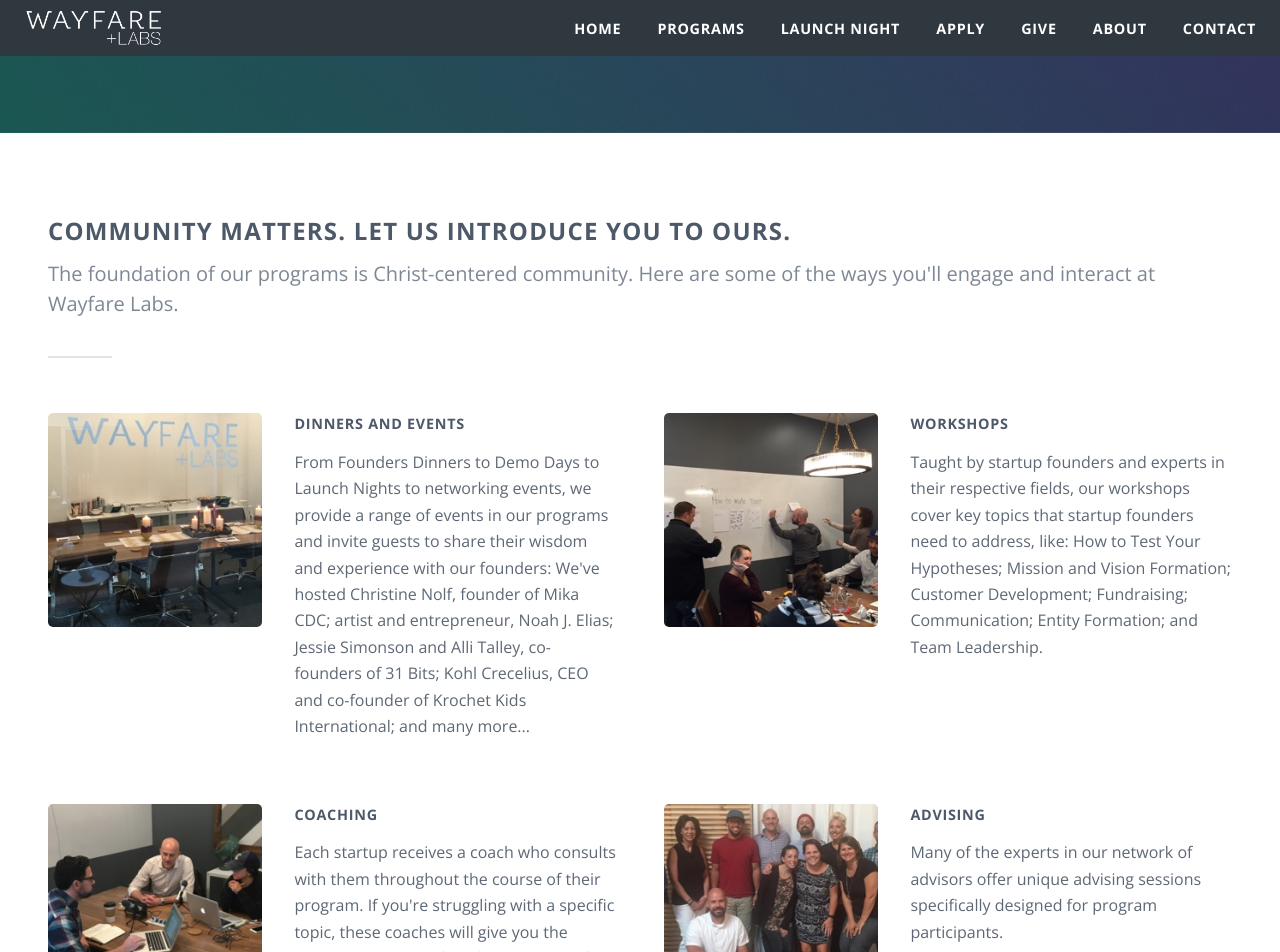
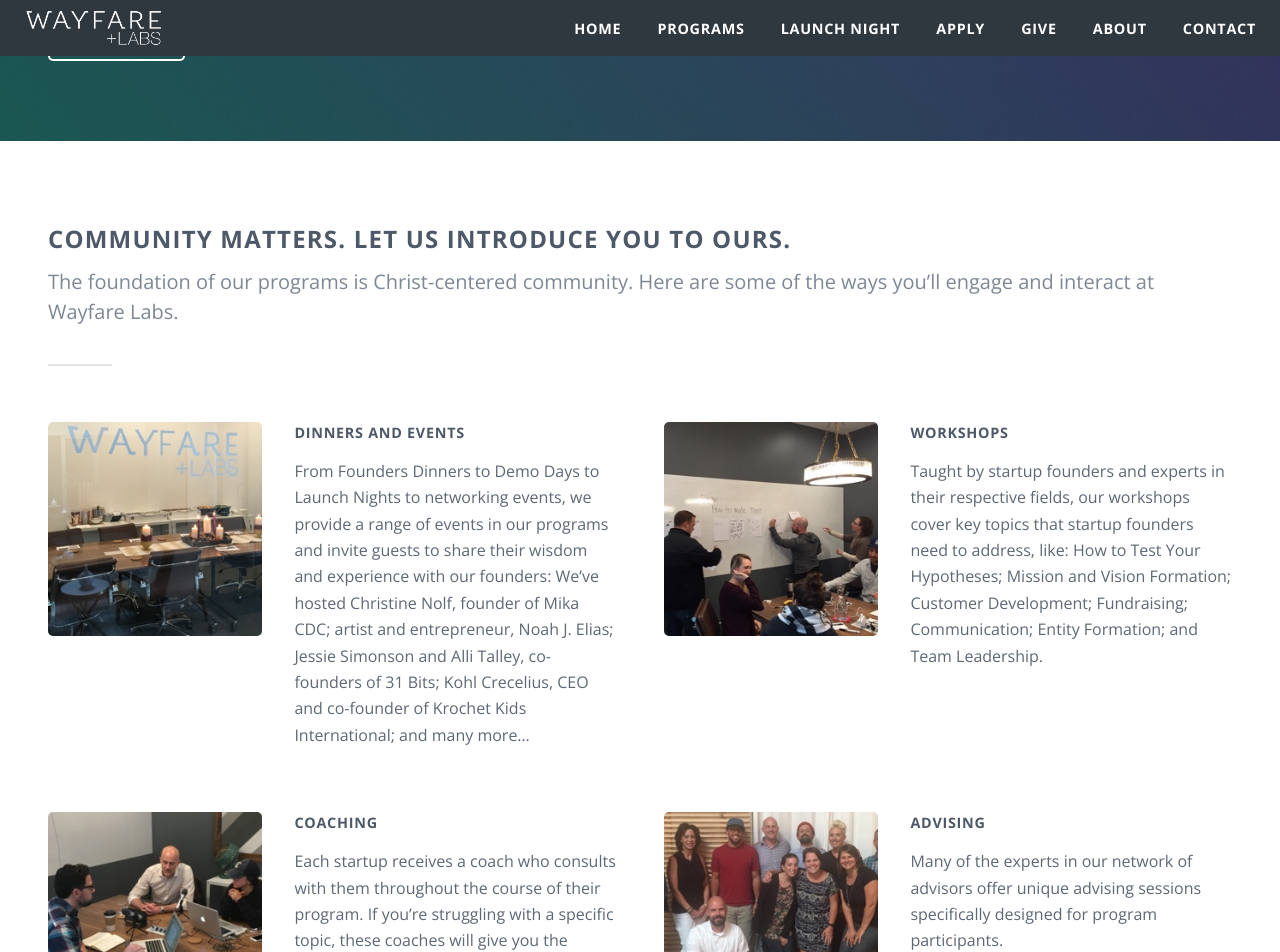
Before and after one commit to wayfareio/wayfarelabs.org, a Jekyll site: the page built from index.markdown, in a window 1280 px wide and 1400 px high, scrolled down 1269 px. Shown: the top 952 px of the window. Built offline with Jekyll 4.4.1, drawn with Linux system fonts in a browser that asks for light colours; comment, search, counter and statistics services are not loaded; some of the changed text lies outside the part shown.

Commit message:
Homepage markdown.

```diff
--- a/_includes/content/home.html
+++ b/_includes/content/home.html
@@ -16,12 +16,12 @@
 <!-- One -->
 <section id="one" class="wrapper">
   <div class="inner">
-    <p>{{ page.benefits.description }}</p>
+    <p>{{ page.benefits.description | markdownify }}</p>
     <ul class="features">
       {% for benefit in page.benefits.list %}
         <li>
           <h3><span>{{ benefit.title }}</span></h3>
-          <p>{{ benefit.description }}</p>
+          {{ benefit.description }}
         </li>
       {% endfor %}
     </ul>
@@ -37,7 +37,7 @@
         <li><a href="https://wayfarelabs.givingfuel.com/general-fund" class="button big">Give Now</a></li>
       </ul>
     </header>
-    <p>{{ page.cta.description }}</p>
+    {{ page.cta.description | markdownify }}
   </div>
 </section>
 
@@ -46,7 +46,7 @@
   <div class="inner">
     <header class="major">
       <h2>{{ page.features.title }}</h2>
-      <p>{{ page.features.description }}</p>
+      {{ page.features.description | markdownify }}
     </header>
     <div class="posts">
       {% for feature in page.features.list %}
@@ -54,7 +54,7 @@
           <div class="image"><img src="{{ feature.image }}" alt="{{ feature.title }}"></div>
           <div class="content">
             <h3>{{ feature.title }}</h3>
-            <p>{{ feature.description }}</p>
+            {{ feature.description | markdownify }}
           </div>
         </section>
       {% endfor %}
```
